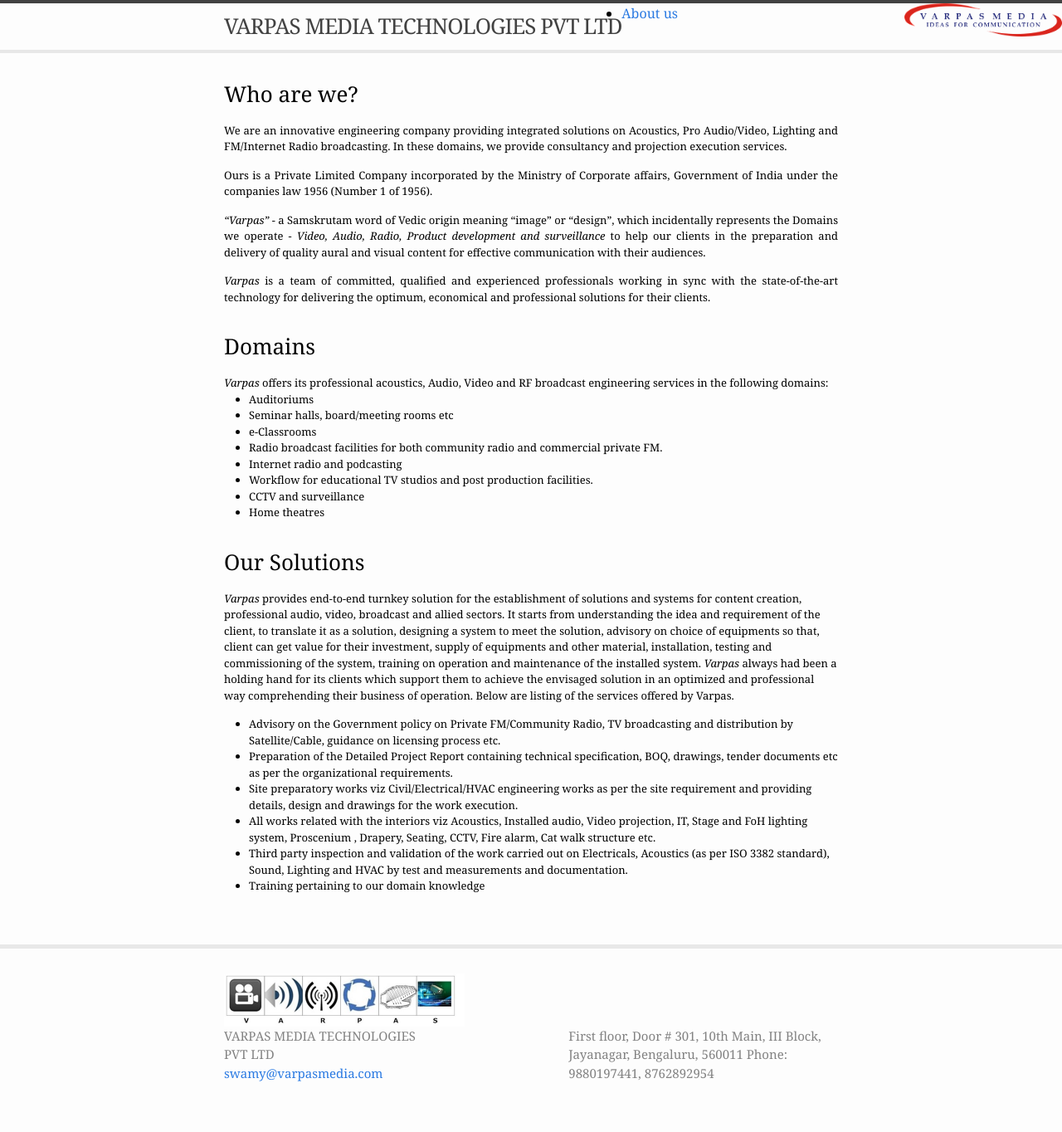
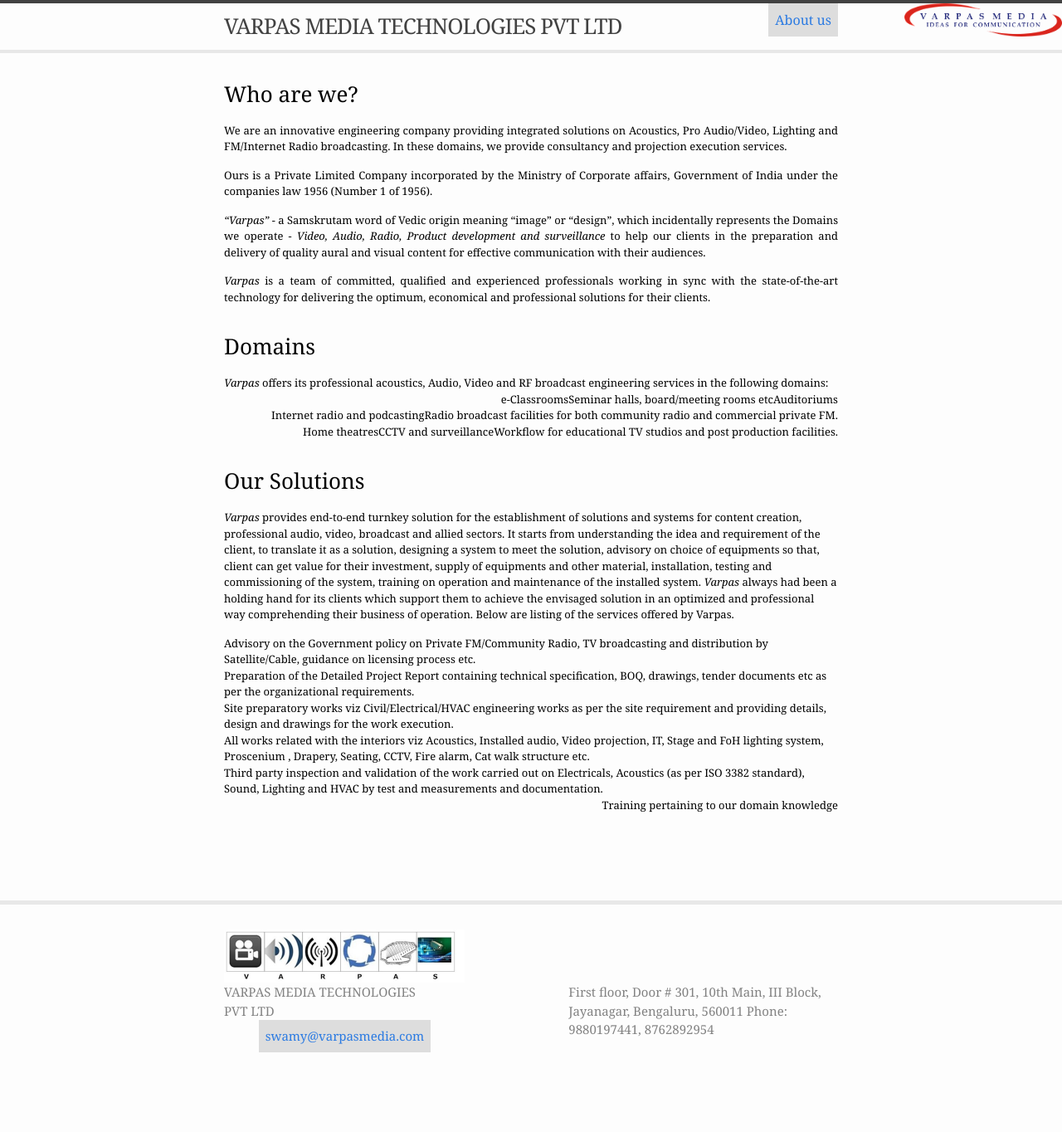
Before and after one commit to VarpasMedia/VarpasMedia.github.io, a Jekyll site: the page built from index.md, in a window 1280 px wide. Shown: the whole page at 83% size. Built offline with Jekyll 4.4.1, drawn with Linux system fonts in a browser that asks for light colours; after the commit the page ends 1313 px from its top, so only the background shows below that.

Commit message:
Update header.html

```diff
--- a/_includes/header.html
+++ b/_includes/header.html
@@ -11,7 +11,25 @@
     <a class="site-title" rel="author" href="{{ "/" | relative_url }}">{{ site.title | escape }}</a>
 
 
+<head>
+<style>
+ul {
+  list-style-type: none;
+  margin: 0;
+  padding: 0;
+  overflow: hidden;
+}
 
+li {
+  float: right;
+}
+
+li a {
+  display: block;
+  padding: 8px;
+  background-color: #dddddd;
+}
+</style>
 </head>
 <body>
 
```
